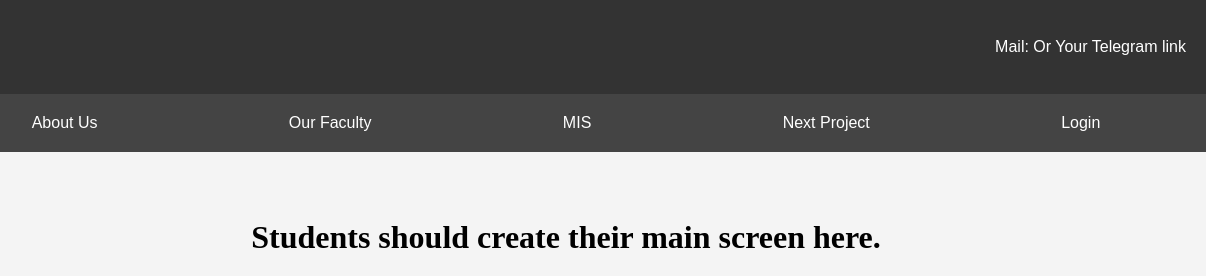
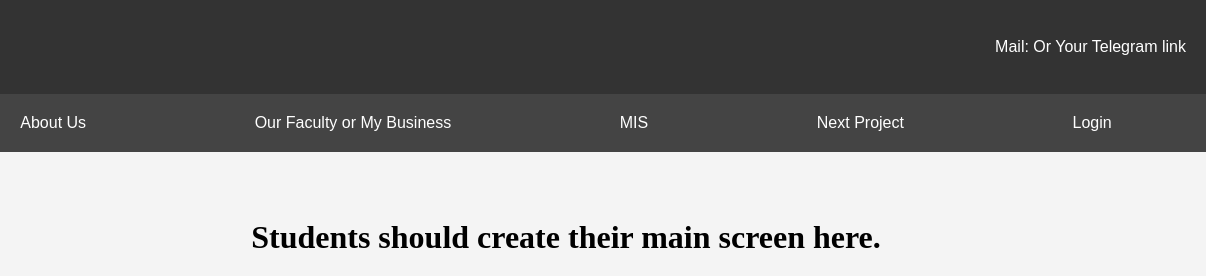
Before and after one commit to victor4friend-eng/web_test1, a plain HTML site: page index.html in a window 1280 px wide. Shown: the top 276 px of the page, 74-1280 px from the left. Drawn offline with Linux system fonts and the light colour scheme.

Commit message:
Update index.html

```diff
--- a/index.html
+++ b/index.html
@@ -24,7 +24,7 @@
     <nav>
         <ul>
             <li><a href="about_us.html" target="content_frame">About Us</a>
-            <li><a href="faculty_1.html" target="content_frame">Our Faculty</a>
+            <li><a href="faculty_1.html" target="content_frame">Our Faculty or My Business</a>
             <li><a href="mis.html" target="content_frame">MIS</a>
             <li><a href="new_pjt_1.html" target="content_frame">Next Project</a>
             <li><a href="login_1.html" target="content_frame">Login</a>
```
